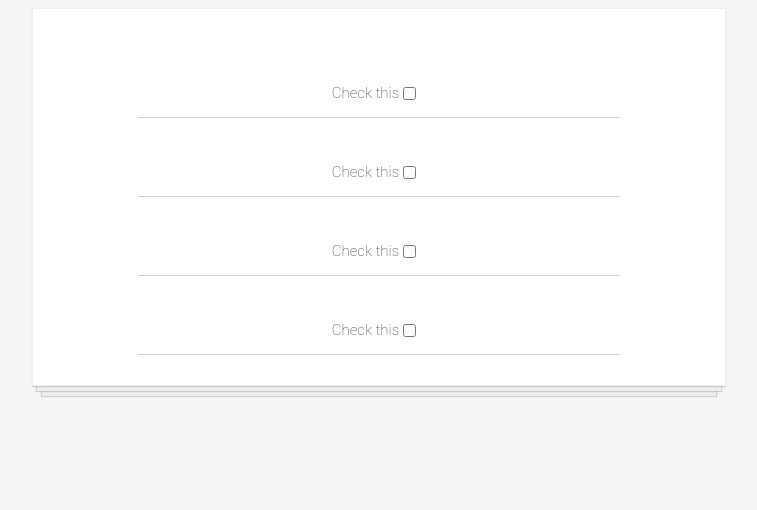
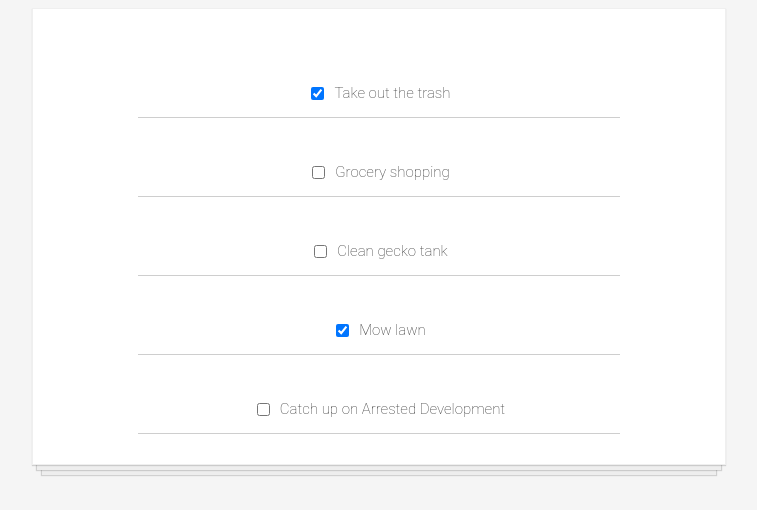
Before and after one commit to IdLazarov/react-first, a React (Create React App) app: page / in a window 1280 px wide. Shown: the top 510 px of the page, without its empty margins (261-1018 px from the left). Built offline with nearby package versions, Linux system fonts and the light colour scheme.

Commit message:
added stop to package.json and mapping in the todo list

```diff
--- a/package.json
+++ b/package.json
@@ -14,7 +14,8 @@
     "start": "react-scripts start",
     "build": "react-scripts build",
     "test": "react-scripts test",
-    "eject": "react-scripts eject"
+    "eject": "react-scripts eject",
+    "stop": "taskkill -F -IM node.exe"
   },
   "eslintConfig": {
     "extends": "react-app"
--- a/src/App.js
+++ b/src/App.js
@@ -1,14 +1,13 @@
 import React from "react"
 import TodoItem from "./TodoItem"
-import Css from "./App.css"
+import "./App.css"
+import todosData from "./todosData.js"
 
 function App(){
+    const todoItems = todosData.map((item) => <TodoItem key={item.id} item={item}/>)
     return(
         <div className="todo-list">
-            <TodoItem />
-            <TodoItem />
-            <TodoItem />
-            <TodoItem />
+            {todoItems}
         </div>
 
     );
--- a/src/TodoItem.js
+++ b/src/TodoItem.js
@@ -1,15 +1,14 @@
 import React from "react"
 
 
-function TodoItem(){
-    const styles = {
-        backgroundColor: "green",
-        color: "black",
-    }
-    return(
+
+function TodoItem(props) {
+
+    return (
         <div className="todo-item">
-            <p>Check this</p>
-            <input style={styles} type="checkbox"></input>
+            <input type="checkbox" checked={props.item.completed}></input>
+            <p>{props.item.text}</p>
+
         </div>
 
 
--- /dev/null
+++ b/src/todosData.js
@@ -0,0 +1,29 @@
+const todosData = [
+    {
+        id: 1,
+        text: "Take out the trash",
+        completed: true
+    },
+    {
+        id: 2,
+        text: "Grocery shopping",
+        completed: false
+    },
+    {
+        id: 3,
+        text: "Clean gecko tank",
+        completed: false
+    },
+    {
+        id: 4,
+        text: "Mow lawn",
+        completed: true
+    },
+    {
+        id: 5,
+        text: "Catch up on Arrested Development",
+        completed: false
+    }
+]
+
+export default todosData
```
